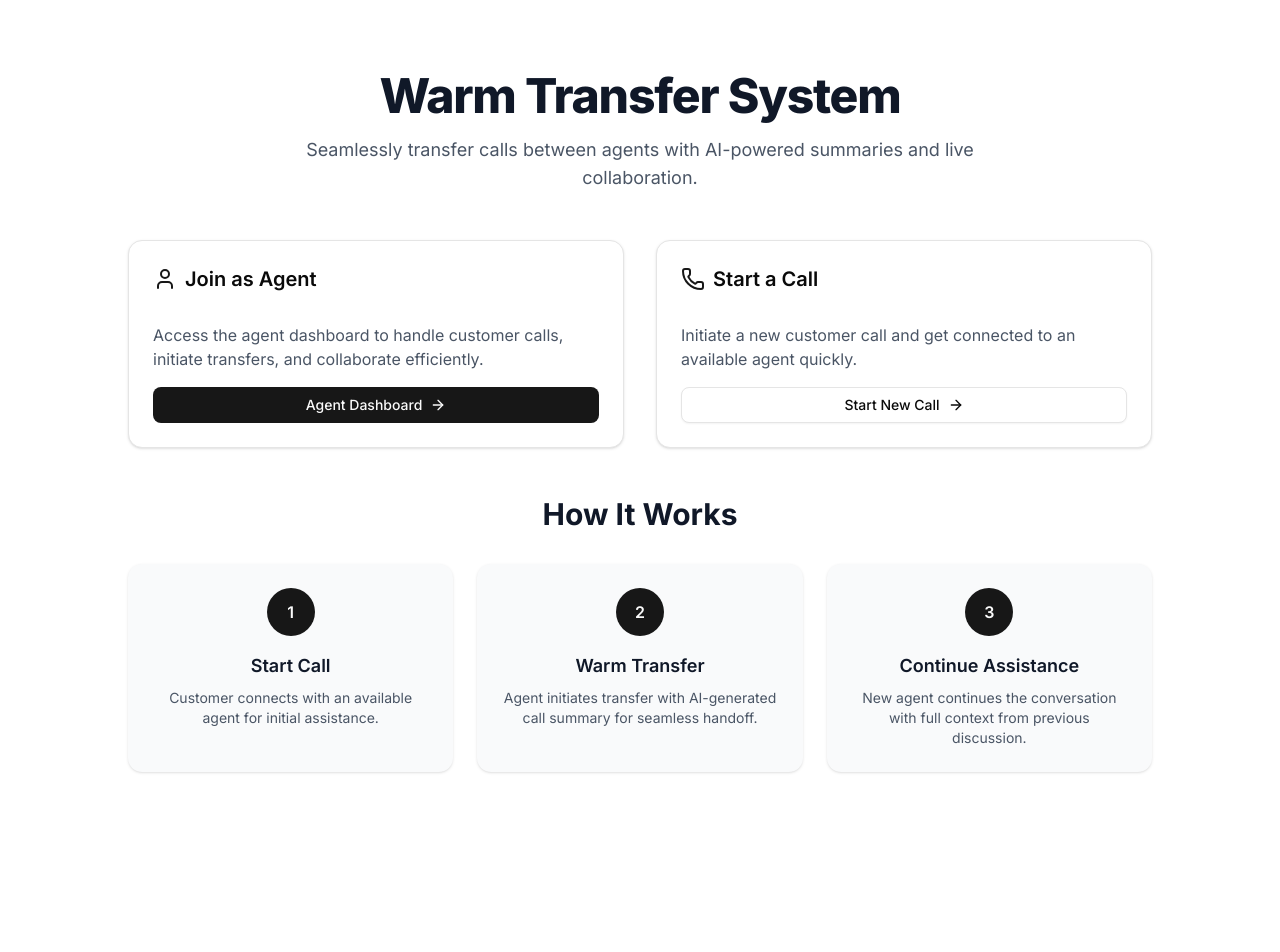
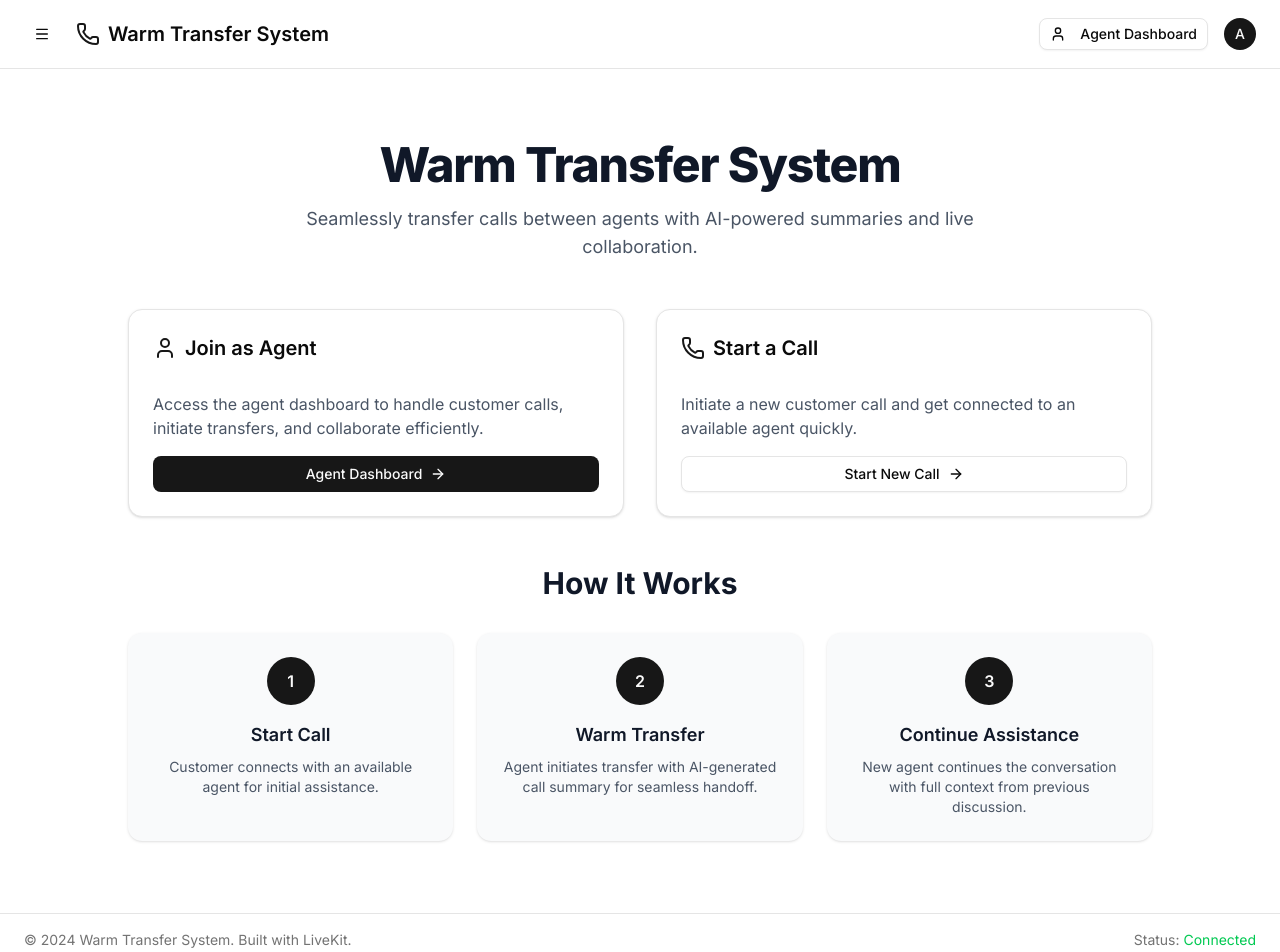
Before and after one commit to ChinmayDaroliya/warm-call-transfer, a Next.js app in the folder frontend/: page / in a window 1280 px wide. Shown: the top 952 px of the page. Before the commit the page ends 844 px from the top, so only its background shows below. Built offline with nearby package versions, Linux system fonts and the light colour scheme.

Commit message:
created header and footer

```diff
--- a/frontend/src/app/layout.tsx
+++ b/frontend/src/app/layout.tsx
@@ -2,6 +2,8 @@
 import type { Metadata } from 'next';
 import { Inter } from 'next/font/google';
 import './globals.css';
+import { Header } from '@/components/common/Header';
+import { Footer } from '@/components/common/Footer';
 
 const inter = Inter({ subsets: ['latin'] });
 
@@ -19,11 +21,11 @@ export default function RootLayout({
     <html lang="en">
       <body className={inter.className}>
         <div className="min-h-screen flex flex-col">
-
+          <Header/>
           <main className="flex-1 container mx-auto py-6">
             {children}
           </main>
-
+          <Footer/>
         </div>
       </body>
     </html>
--- /dev/null
+++ b/frontend/src/components/common/Footer.tsx
@@ -0,0 +1,13 @@
+// frontend/src/components/common/Footer.tsx
+import React from 'react';
+
+export const Footer: React.FC = () => {
+  return (
+    <footer className="bg-background border-t border-border px-6 py-4">
+      <div className="flex items-center justify-between text-sm text-muted-foreground">
+        <div>© 2024 Warm Transfer System. Built with LiveKit.</div>
+        <div>Status: <span className="text-green-500">Connected</span></div>
+      </div>
+    </footer>
+  );
+};
--- /dev/null
+++ b/frontend/src/components/common/Header.tsx
@@ -0,0 +1,34 @@
+'use client';
+
+import React from 'react';
+import { Button } from '@/components/ui/button';
+import { useUIStore } from '@/store';
+import { Menu, Phone, User } from 'lucide-react';
+
+export const Header: React.FC = () => {
+  const { toggleSidebar } = useUIStore();
+
+  return (
+    <header className="bg-background border-b border-border px-6 py-4 flex items-center justify-between">
+      <div className="flex items-center space-x-4">
+        <Button variant="ghost" size="icon" onClick={toggleSidebar}>
+          <Menu size={20} />
+        </Button>
+        <div className="flex items-center space-x-2">
+          <Phone size={24} className="text-primary" />
+          <h1 className="text-xl font-semibold">Warm Transfer System</h1>
+        </div>
+      </div>
+
+      <div className="flex items-center space-x-4">
+        <Button variant="outline" size="sm">
+          <User size={16} className="mr-2" />
+          Agent Dashboard
+        </Button>
+        <div className="w-8 h-8 bg-primary rounded-full flex items-center justify-center">
+          <span className="text-primary-foreground text-sm font-medium">A</span>
+        </div>
+      </div>
+    </header>
+  );
+};
```
